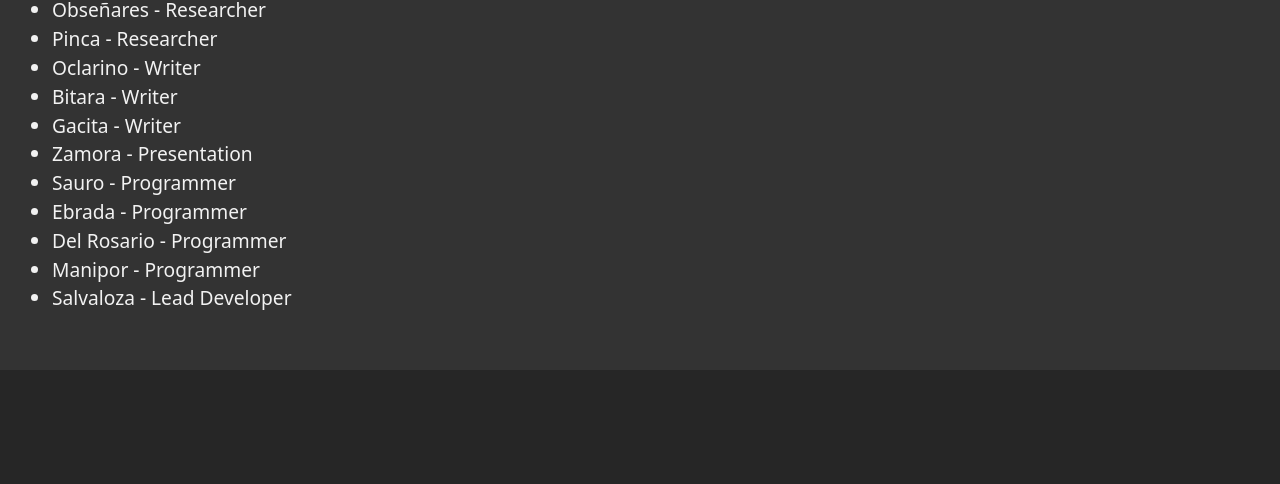
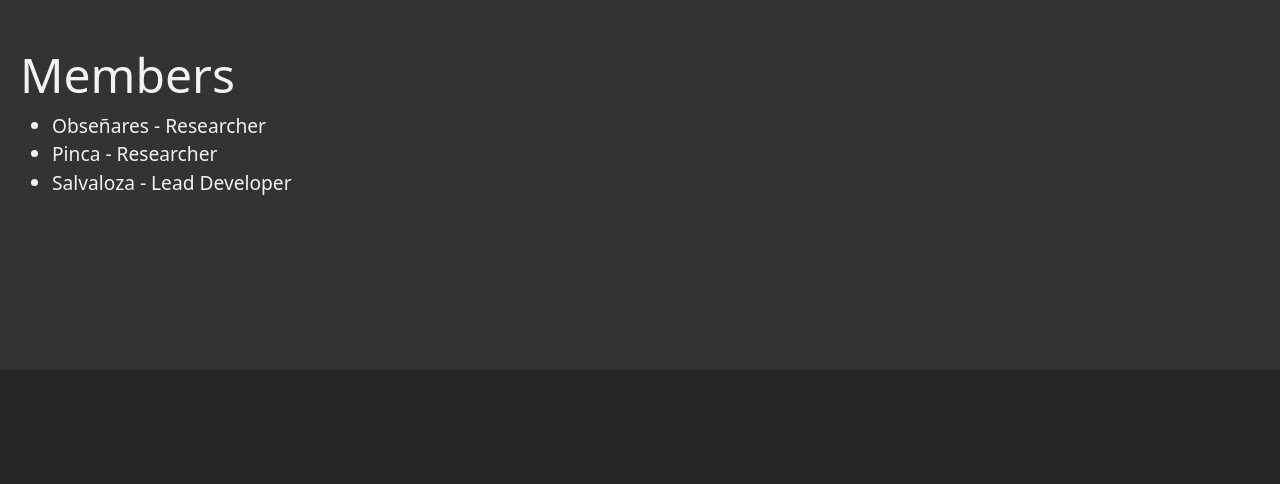
Before and after one commit to godsentsalvaloza/iLS-deploy, an Eleventy site: page src/more.njk in a window 1280 px wide. Shown: the part 670-1154 px from the top of the page. Built offline with nearby package versions, Linux system fonts and the light colour scheme; Eleventy itself is replaced by a stand-in of ours; files that its build step writes are made by us from their sources.

Commit message:
Naming optimization.

```diff
--- a/src/command/more/more.md
+++ b/src/command/more/more.md
@@ -1,26 +1,26 @@
 ---
 name: More
+
+tags: [more]
+
 first_article_name: More
-first_article_description: This project is made by the members from Group 3 -
-  ICTE-101P in accordance to the iLS (i Learn and Share) project for computer
+
+first_article_description:
+  This project is made by the members from Group 3 - ICTE-101P in
+  accordance to the iLS (i Learn and Share) project for computer
   programming 1 / 2. The goal of this project is to provide a CMS (Content
   management system) to a certain buisnss to improve its reach for its
-  customers. This project would not be possible without our client CloudTech.ph
-  and other resources that helped this project to become a reality.
+  customers. This project would not be possible without our client
+  CloudTech.ph and other resources that helped this project to become a
+  reality.
+
 second_article_name: Members
+
 memberA: Obseñares - Researcher
 memberB: Pinca - Researcher
-memberC: Oclarino - Writer
-memberD: Bitara - Writer
-memberE: Gacita - Writer
-memberF: Zamora - Presentation
-memberG: Sauro - Programmer
-memberH: Ebrada - Programmer
-memberI: Del Rosario - Programmer
-memberJ: Manipor - Programmer
-memberK: Salvaloza - Lead Developer
+memberC: Salvaloza - Lead Developer
+
 third_article_name: Special Thanks
-tags:
-  - more
+
 third_article_description: CloudTech.Ph
 ---
--- a/src/more.njk
+++ b/src/more.njk
@@ -26,14 +26,6 @@ css: "../styles.css"
         <li>{{ post.data.memberA }}</li>
         <li>{{ post.data.memberB }}</li>
         <li>{{ post.data.memberC }}</li>
-        <li>{{ post.data.memberD }}</li>
-        <li>{{ post.data.memberE }}</li>
-        <li>{{ post.data.memberF }}</li>
-        <li>{{ post.data.memberG }}</li>
-        <li>{{ post.data.memberH }}</li>
-        <li>{{ post.data.memberI }}</li>
-        <li>{{ post.data.memberJ }}</li>
-        <li>{{ post.data.memberK }}</li>
       </ul>
     </div>
   </section>
```
